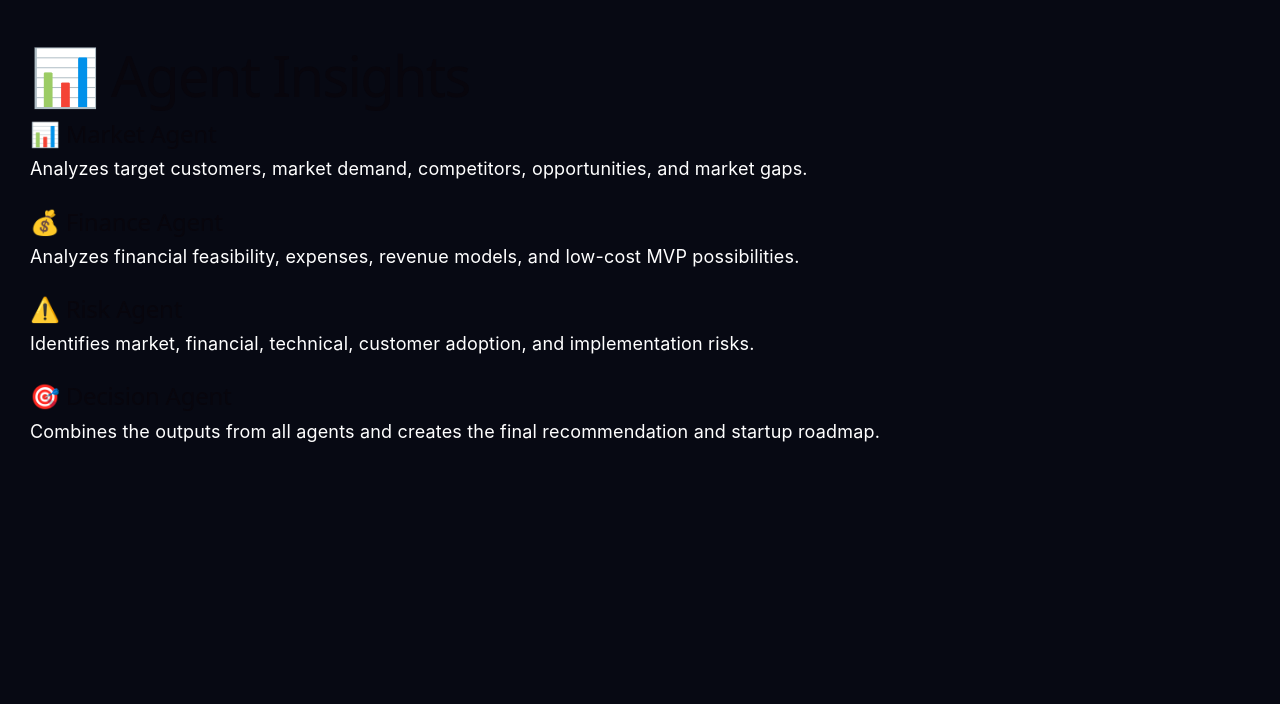
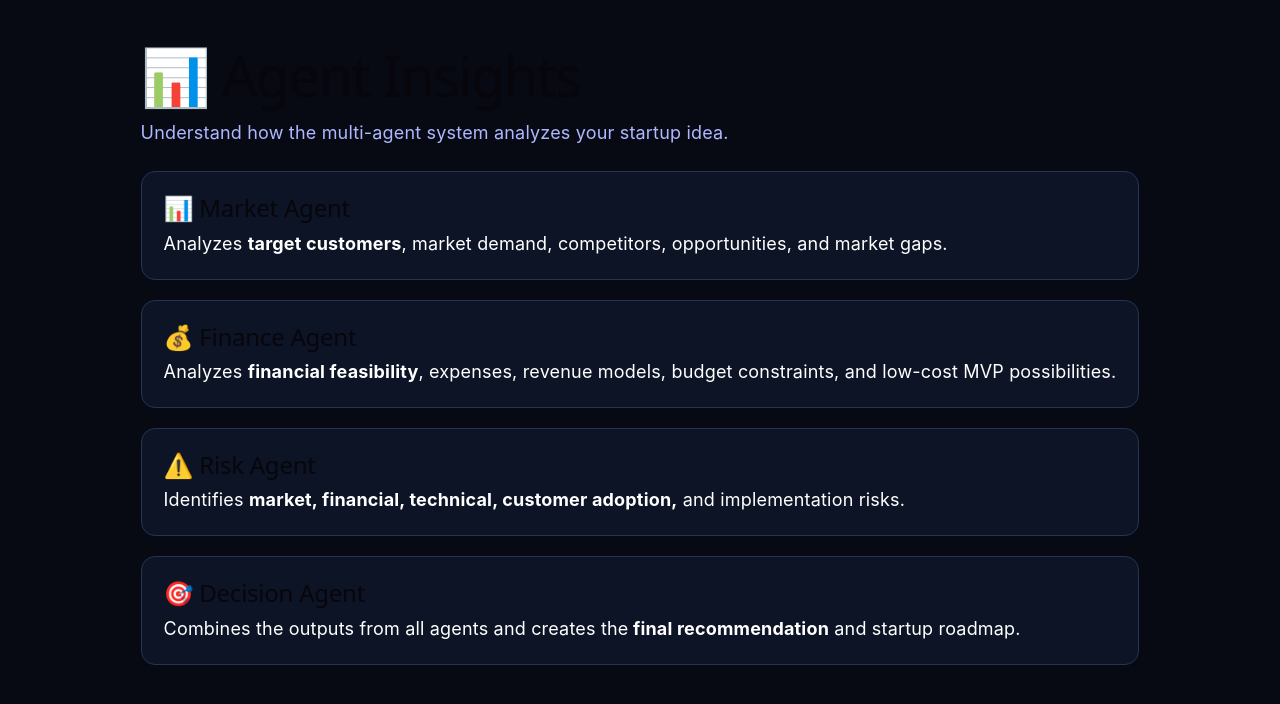
Before and after one commit to Bachala746/agentic-ai-startup-mentor, a React app in the folder frontend/: page /agent-insights in a window 1280 px wide. Shown: the top 704 px of the page. Built offline with nearby package versions, Linux system fonts and the light colour scheme; the HTML template or start-up script is replaced by a standard one.

Commit message:
Add personalized AI mentor and agent insights

```diff
--- a/frontend/src/pages/AgentInsights.jsx
+++ b/frontend/src/pages/AgentInsights.jsx
@@ -1,37 +1,85 @@
 export default function AgentInsights() {
   return (
-    <div style={{ padding: "30px", color: "white" }}>
+    <div
+      style={{
+        padding: "30px",
+        color: "white",
+        maxWidth: "1100px",
+        margin: "0 auto",
+      }}
+    >
       <h1>📊 Agent Insights</h1>
 
-      <div style={{ marginTop: "25px" }}>
+      <p style={{ color: "#aeb8ff", marginTop: "8px" }}>
+        Understand how the multi-agent system analyzes your startup idea.
+      </p>
+
+      {/* Market Agent */}
+      <div
+        style={{
+          marginTop: "25px",
+          padding: "22px",
+          border: "1px solid #263352",
+          borderRadius: "14px",
+          background: "#0c1426",
+        }}
+      >
         <h2>📊 Market Agent</h2>
         <p>
-          Analyzes target customers, market demand, competitors,
-          opportunities, and market gaps.
+          Analyzes <strong>target customers</strong>, market demand,
+          competitors, opportunities, and market gaps.
         </p>
       </div>
 
-      <div style={{ marginTop: "25px" }}>
+      {/* Finance Agent */}
+      <div
+        style={{
+          marginTop: "20px",
+          padding: "22px",
+          border: "1px solid #263352",
+          borderRadius: "14px",
+          background: "#0c1426",
+        }}
+      >
         <h2>💰 Finance Agent</h2>
         <p>
-          Analyzes financial feasibility, expenses, revenue models,
-          and low-cost MVP possibilities.
+          Analyzes <strong>financial feasibility</strong>, expenses,
+          revenue models, budget constraints, and low-cost MVP
+          possibilities.
         </p>
       </div>
 
-      <div style={{ marginTop: "25px" }}>
+      {/* Risk Agent */}
+      <div
+        style={{
+          marginTop: "20px",
+          padding: "22px",
+          border: "1px solid #263352",
+          borderRadius: "14px",
+          background: "#0c1426",
+        }}
+      >
         <h2>⚠️ Risk Agent</h2>
         <p>
-          Identifies market, financial, technical, customer adoption,
-          and implementation risks.
+          Identifies <strong>market, financial, technical, customer
+          adoption,</strong> and implementation risks.
         </p>
       </div>
 
-      <div style={{ marginTop: "25px" }}>
+      {/* Decision Agent */}
+      <div
+        style={{
+          marginTop: "20px",
+          padding: "22px",
+          border: "1px solid #263352",
+          borderRadius: "14px",
+          background: "#0c1426",
+        }}
+      >
         <h2>🎯 Decision Agent</h2>
         <p>
           Combines the outputs from all agents and creates the
-          final recommendation and startup roadmap.
+          <strong> final recommendation</strong> and startup roadmap.
         </p>
       </div>
     </div>
--- a/frontend/src/pages/Dashboard.jsx
+++ b/frontend/src/pages/Dashboard.jsx
@@ -73,10 +73,9 @@ export default function Dashboard() {
           "Content-Type": "application/json",
         },
         body: JSON.stringify({
-          message: userMessage,
-          startupIdea: startupIdea,
-          mentor: selectedMentor,
-          founderProfile: founderProfile,
+            startupIdea: startupIdea,
+            founderProfile: founderProfile,
+            mentor: selectedMentor,
         }),
       });
 
--- a/frontend/src/pages/SavedPlans.jsx
+++ b/frontend/src/pages/SavedPlans.jsx
@@ -1,4 +1,26 @@
 import { useEffect, useState } from "react";
+
+
+function formatSavedDate(dateString) {
+  const utcDate = new Date(dateString.replace(" ", "T") + "Z");
+
+  const parts = new Intl.DateTimeFormat("en-IN", {
+    timeZone: "Asia/Kolkata",
+    day: "2-digit",
+    month: "2-digit",
+    year: "numeric",
+    hour: "2-digit",
+    minute: "2-digit",
+    second: "2-digit",
+    hour12: true,
+  }).formatToParts(utcDate);
+
+  const getPart = (type) =>
+    parts.find((part) => part.type === type)?.value || "";
+
+  return `${getPart("day")}/${getPart("month")}/${getPart("year")} ${getPart("hour")}:${getPart("minute")}:${getPart("second")} ${getPart("dayPeriod").toUpperCase()}`;
+}
+
 
 export default function SavedPlans() {
   const [savedPlans, setSavedPlans] = useState([]);
@@ -74,7 +96,7 @@ export default function SavedPlans() {
           <p>Mentor: {selectedPlan.mentor}</p>
           <p>
             Saved:{" "}
-            {new Date(selectedPlan.created_at).toLocaleString()}
+            {formatSavedDate(selectedPlan.created_at)}
           </p>
         </div>
 
@@ -208,7 +230,7 @@ export default function SavedPlans() {
 
             <p>
               Saved:{" "}
-              {new Date(plan.created_at).toLocaleString()}
+              {formatSavedDate(plan.created_at)}
             </p>
 
             <button
```
Also changed, not shown: 1 other file (tests, documents, lock files or other folders).
